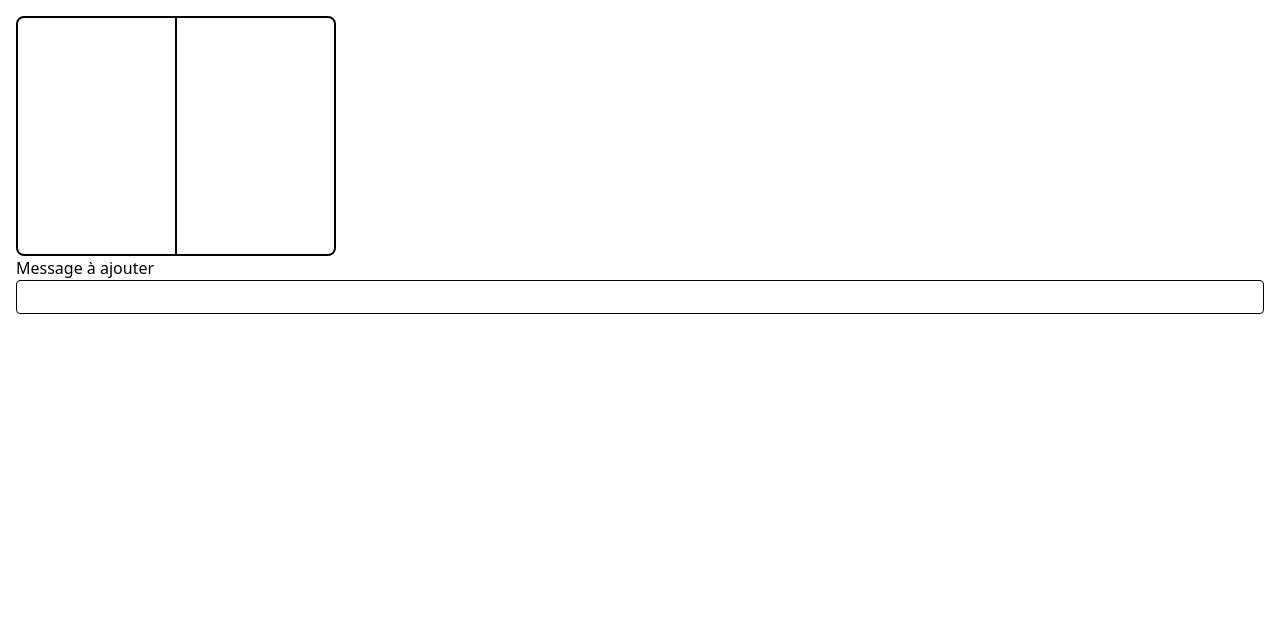
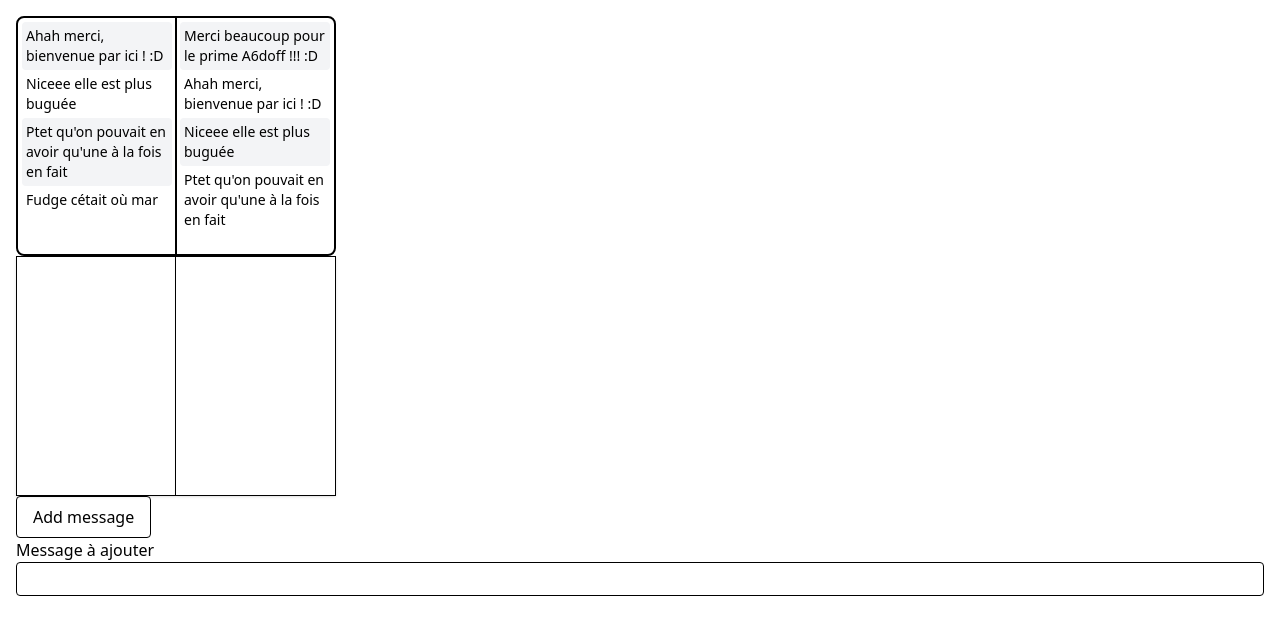
Before and after one commit to Vahelnir/lumis-book, a Vue app: page / in a window 1280 px wide. Shown: the top 634 px of the page. Built offline with nearby package versions, Linux system fonts and the light colour scheme; the HTML template or start-up script is replaced by a standard one.

Commit message:
feat: book flipping with overflow support using vanilla js

```diff
--- a/src/App.vue
+++ b/src/App.vue
@@ -2,20 +2,18 @@
 import { ref } from "vue";
 import BookFrame from "./components/BookFrame.vue";
 
-// const messages = ref<string[]>([
-//   "Ahah merci, bienvenue par ici ! :D",
-//   "Niceee elle est plus buguée",
-//   "Ptet qu'on pouvait en avoir qu'une à la fois en fait",
-//   "Fudge cétait où mar",
-//   "Merci beaucoup pour le prime A6doff !!! :D",
-//   // some more
-//   "Ahah merci, bienvenue par ici ! :D",
-//   "Niceee elle est plus buguée",
-//   "Ptet qu'on pouvait en avoir qu'une à la fois en fait",
-//   "Fudge cétait où mar",
-//   "Merci beaucoup pour le prime A6doff !!! :D",
-// ]);
-const messages = ref<string[]>([]);
+const messages = ref<string[]>([
+  "Ahah merci, bienvenue par ici ! :D",
+  "Niceee elle est plus buguée",
+  "Ptet qu'on pouvait en avoir qu'une à la fois en fait",
+  "Fudge cétait où mar",
+  "Merci beaucoup pour le prime A6doff !!! :D",
+  // some more
+  "Ahah merci, bienvenue par ici ! :D",
+  "Niceee elle est plus buguée",
+  "Ptet qu'on pouvait en avoir qu'une à la fois en fait",
+]);
+// const messages = ref<string[]>([]);
 
 const messageToAdd = ref("");
 
@@ -36,7 +34,7 @@ function addMessage() {
         <input
           v-model="messageToAdd"
           type="text"
-          class="px-2 py-1 border border-black rounded"
+          class="rounded border border-black px-2 py-1"
           @keyup.enter="addMessage()"
         />
       </label>
--- a/src/components/BookFrame.vue
+++ b/src/components/BookFrame.vue
@@ -1,24 +1,59 @@
 <script setup lang="ts">
+import { ref, useTemplateRef, watch } from "vue";
 import TypeWriter from "./TypeWriter.vue";
+import { Book } from "@/core/Book";
 
 const messages = defineModel<string[]>({ required: true });
+
+const bookElement = useTemplateRef("bookElement");
+
+let book: Book | undefined;
+watch(bookElement, async (element, _, onCleanup) => {
+  if (!element) {
+    return;
+  }
+
+  book = new Book(element);
+  // for (const message of messages.value) {
+  //   book.addMessage(message);
+  // }
+
+  // book.addMessage(longText);
+  // // book.addMessage(longText);
+  // book.addMessage("aa bb cc dd");
+
+  onCleanup(() => book?.destroy());
+});
+
+const disableButton = ref(false);
+async function addMessage() {
+  if (!book) {
+    return;
+  }
+
+  disableButton.value = true;
+  await book.addMessage("Ahah merci, bienvenue par ici ! :D");
+  disableButton.value = false;
+}
 </script>
 
 <template>
-  <div class="border-2 rounded-lg w-80 h-60 relative">
-    <div class="h-full w-full columns-2 overflow-hidden gap-2 test-col p-1">
+  <div class="relative h-60 w-80 rounded-lg border-2">
+    <div class="h-full w-full columns-2 gap-2 p-1">
       <div
         v-for="message in messages"
         :key="message"
-        class="group/message break-inside-avoid-column relative"
+        class="group/message relative"
       >
-        <div class="p-1 group-odd/message:bg-gray-100 rounded absolute">
-          <p class="text-sm">
+        <div
+          class="absolute rounded p-1 text-ellipsis group-odd/message:bg-gray-100"
+        >
+          <p class="text-sm text-ellipsis">
             <TypeWriter :message />
           </p>
         </div>
         <!-- Used to fix the size of the block to the real size -->
-        <div class="p-1 invisible">
+        <div class="invisible p-1">
           <p class="text-sm">
             {{ message }}
           </p>
@@ -26,13 +61,15 @@ const messages = defineModel<string[]>({ required: true });
       </div>
     </div>
     <div
-      class="absolute left-0 right-0 h-full w-[2px] bg-black mx-auto top-0"
+      class="absolute top-0 right-0 left-0 mx-auto h-full w-[2px] bg-black"
     ></div>
   </div>
+  <div ref="bookElement"></div>
+  <button
+    class="rounded border px-4 py-2"
+    :disabled="disableButton"
+    @click="addMessage"
+  >
+    Add message
+  </button>
 </template>
-
-<style scoped>
-.test-col {
-  column-fill: auto;
-}
-</style>
--- /dev/null
+++ b/src/core/Book.ts
@@ -0,0 +1,206 @@
+import { tw } from "@/utils/tw";
+
+type MessageProps = { color?: "white" | "gray" };
+function createMessageElement(props?: MessageProps) {
+  const options = { color: "white", ...props };
+
+  const messageBlock = document.createElement("div");
+  messageBlock.classList.add(
+    ...tw`message rounded p-1 backface-hidden`.split(" "),
+  );
+  if (options.color === "gray") {
+    messageBlock.classList.add(tw`bg-gray-200`);
+  }
+
+  return messageBlock;
+}
+
+function createPageElement(side: "left" | "right") {
+  const page = document.createElement("div");
+  const classes = tw`absolute right-0 flex h-full w-1/2 flex-col border bg-white shadow transition-transform duration-1000 transform-3d even:border-l-0`;
+  const sideClasses = {
+    left: tw`left-0 origin-right`,
+    right: tw`right-0 origin-left`,
+  };
+  page.classList.add(...classes.split(" "), ...sideClasses[side].split(" "));
+
+  const pageContent = document.createElement("div");
+  pageContent.classList.add(
+    ...tw`page-content grow overflow-auto p-1`.split(" "),
+  );
+
+  page.appendChild(pageContent);
+  return page;
+}
+
+export class Book {
+  leftPage!: HTMLElement;
+  rightPage!: HTMLElement;
+  leftContent!: HTMLElement;
+  rightContent!: HTMLElement;
+
+  currentContent!: HTMLElement;
+
+  previousMessageColor: "white" | "gray" = "gray";
+
+  constructor(private book: HTMLElement) {
+    this.resetBookContent();
+    this.book.className = tw`relative flex h-60 w-80 rounded-lg bg-white perspective-distant`;
+
+    this.createPages();
+
+    this.initialize();
+  }
+
+  private createPages() {
+    this.leftPage = createPageElement("left");
+    this.leftContent = this.leftPage.querySelector(".page-content")!;
+    this.book.appendChild(this.leftPage);
+
+    this.rightPage = createPageElement("right");
+    this.rightContent = this.rightPage.querySelector(".page-content")!;
+    this.book.appendChild(this.rightPage);
+
+    this.currentContent = this.leftContent;
+  }
+
+  private resetBookContent() {
+    for (const child of this.book.children) {
+      this.book.removeChild(child);
+    }
+  }
+
+  public async addMessage(text: string, receivedMessageProps?: MessageProps) {
+    if (receivedMessageProps?.color) {
+      this.previousMessageColor = receivedMessageProps.color;
+    } else {
+      this.previousMessageColor =
+        this.previousMessageColor === "gray" ? "white" : "gray";
+    }
+
+    const usedMessageProps = {
+      color: this.previousMessageColor,
+      ...receivedMessageProps,
+    };
+    const messageElement = createMessageElement(usedMessageProps);
+    this.currentContent.appendChild(messageElement);
+    // if the page is already overflowing, then we need to write to the next page
+    if (this.currentContent.scrollHeight > this.currentContent.clientHeight) {
+      this.currentContent.removeChild(messageElement);
+      await this.nextPage();
+    }
+
+    this.currentContent.appendChild(messageElement);
+    const words = text.split(" ");
+    for (let index = 0; index < words.length; index++) {
+      const word = words[index];
+      messageElement.innerHTML += word + " ";
+      if (
+        this.currentContent.scrollHeight <= this.currentContent.clientHeight
+      ) {
+        continue;
+      }
+
+      messageElement.innerHTML = messageElement.innerHTML.slice(
+        0,
+        -(word.length + 1),
+      );
+
+      const overflowText = words.slice(index).join(" ");
+      await this.nextPage();
+      console.log("overflowText", overflowText);
+      // add the elipsis to the new page, and then the overflowed text
+      this.addMessage("... " + overflowText, usedMessageProps);
+      return;
+    }
+  }
+
+  public async nextPage() {
+    if (this.currentContent === this.rightContent) {
+      await this.flipPage();
+      this.currentContent = this.leftContent;
+      return;
+    }
+
+    this.currentContent = this.rightContent;
+  }
+
+  public async flipPage() {
+    console.log("flipping page");
+    const oldLeftPage = this.leftPage;
+    const oldRightPage = this.rightPage;
+    this.createPages();
+    oldRightPage.classList.add(tw`-rotate-y-180`);
+    this.leftPage.classList.add(tw`rotate-y-180`);
+
+    requestAnimationFrame(() => {
+      requestAnimationFrame(() => {
+        this.leftPage.classList.remove(tw`rotate-y-180`);
+      });
+    });
+
+    return new Promise<void>((resolve) => {
+      setTimeout(() => {
+        // remove the flipped class and add hidden class
+        oldLeftPage.classList.add("hidden");
+        oldRightPage.classList.add("hidden");
+        resolve();
+      }, 1000); // Match the CSS transition time
+    });
+  }
+
+  private initialize() {}
+
+  // function addText(text) {
+  //   const words = text.split(" ");
+  //   for (const word of words) {
+  //     currentPage.innerHTML += word + " ";
+  //     if (currentPage.scrollHeight > currentPage.clientHeight) {
+  //       const overflowText = currentPage.innerHTML.slice(
+  //         currentPage.innerHTML.lastIndexOf(word),
+  //       );
+  //       currentPage.innerHTML = currentPage.innerHTML.slice(
+  //         0,
+  //         currentPage.innerHTML.lastIndexOf(word),
+  //       );
+  //       flipPage(overflowText);
+  //       return;
+  //     }
+  //   }
+  // }
+
+  // function createNewPages(overflowText) {
+  //   const newLeftPage = document.createElement("div");
+  //   newLeftPage.classList.add("page", "page-left");
+  //   const newLeftContent = document.createElement("div");
+  //   newLeftContent.classList.add("page-content");
+  //   newLeftPage.appendChild(newLeftContent);
+
+  //   const newRightPage = document.createElement("div");
+  //   newRightPage.classList.add("page", "page-right");
+  //   const newRightContent = document.createElement("div");
+  //   newRightContent.classList.add("page-content");
+  //   newRightPage.appendChild(newRightContent);
+
+  //   book.appendChild(newLeftPage);
+  //   book.appendChild(newRightPage);
+
+  //   leftPage.remove();
+  //   rightPage.remove();
+
+  //   leftPage = newLeftPage;
+  //   rightPage = newRightPage;
+  //   leftContent = newLeftContent;
+  //   rightContent = newRightContent;
+
+  //   if (currentPage === leftContent) {
+  //     currentPage = rightContent;
+  //   } else {
+  //     currentPage = leftContent;
+  //   }
+
+  //   addText(overflowText);
+  // }
+
+  destroy() {}
+}
--- /dev/null
+++ b/src/utils/tw.ts
@@ -0,0 +1,2 @@
+export const tw = (strings: TemplateStringsArray, ...values: unknown[]) =>
+  String.raw({ raw: strings }, ...values);
```
